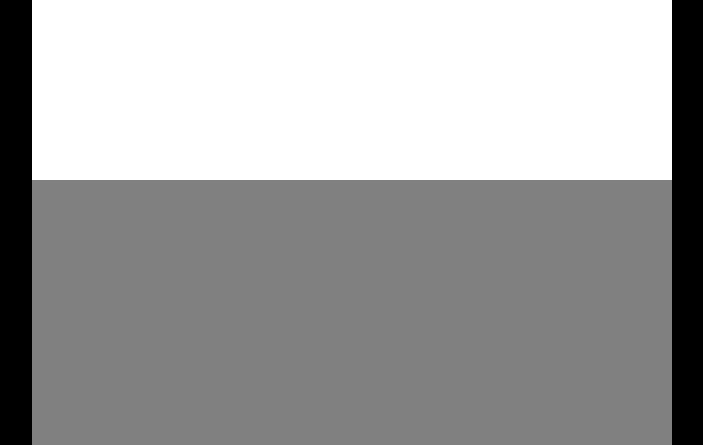
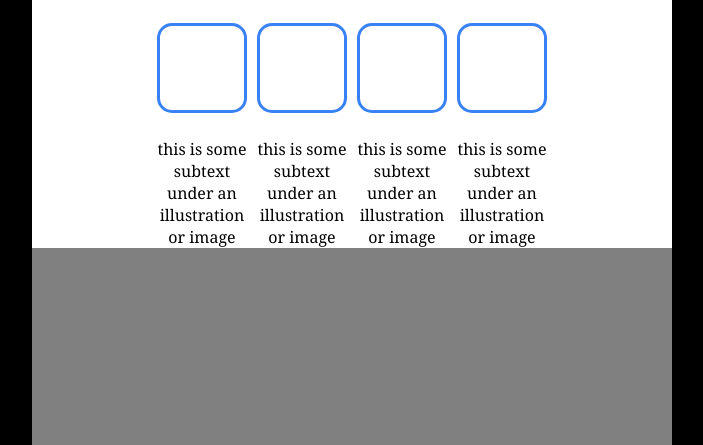
Before and after one commit to Kargo59/landing-page, a plain HTML site: page index.html in a window 1280 px wide. Shown: the part 778-1223 px from the top of the page, without its empty margins (288-991 px from the left). Drawn offline with Linux system fonts and the light colour scheme.

Commit message:
finish second row of the page

```diff
--- a/index.html
+++ b/index.html
@@ -37,12 +37,19 @@
     <div class="second-row">
         <div class="second-row-title">Some random information.</div>
         <div class="second-row-main">
-            <div class="second-row-main-first"></div>
-            <div class="second-row-main-second"></div>
-            <div class="second-row-main-third"></div>
-            <div class="second-row-main-fourth"></div>
+            <div class="boxes">
+                <div class="box box1"></div>
+                <div class="box box2"></div>
+                <div class="box box3"></div>
+                <div class="box box4"></div>
+            </div>
+            <div class="second-row-bottom">
+                <div class="text">this is some subtext under an illustration or image</div>
+                <div class="text">this is some subtext under an illustration or image</div>
+                <div class="text">this is some subtext under an illustration or image</div>
+                <div class="text">this is some subtext under an illustration or image</div>
+            </div>
         </div>
-
     </div>
     <div class="third-row"></div>
 
--- a/style.css
+++ b/style.css
@@ -95,25 +95,61 @@ body {
 
 .second-row {
     display: flex;
-    flex-grow: 1;
+    flex: 1;
     flex-direction: column;
     align-items:center;
     background-color: white;
 }
 
+.second-row-title {
+    display: flex;
+    font-size: 36px;
+    font-weight: bold;
+    color:#1F2937;
+    padding: 20px
+}
+
 .second-row-main {
     display: flex;
-    /* min-width: 500px;
-    min-height: 250px; */
-    background-color: yellow;
+    flex-direction: column;
+    flex: 1;
+    min-width: 50%;
+    justify-content: center;
+    /* align-items: flex-start; */
+    gap: 20px;
 }
 
-.second-row-main-first,
-.second-row-main-second,
-.second-row-main-third,
-.second-row-main-fourth{
+.boxes {
     display: flex;
+    flex: 1;
+    min-width: 50%;
 }
+
+.box{
+    flex: 1 0 calc(25% - 16px);
+    margin: 5px;
+    background: white;
+    border-style: solid;
+    border-color: #3882F6;
+    border-radius: 15px;
+  }
+
+  .box:after{
+    content: '';
+    display: block;
+    padding-bottom: 100%;
+  }
+
+.second-row-bottom {
+    display: flex;
+    flex: 1;
+    min-width: 50%;
+    justify-content: center;
+    text-align: center;
+    text-justify: auto;
+
+}
+
 
 .third-row {
     background-color: gray;
@@ -142,10 +178,3 @@ a {
     width: 100px;
     height: 30px;
 }
-
-.second-row-title {
-    font-size: 36px;
-    font-weight: bold;
-    color:#1F2937;
-    padding: 20px
-}
```
